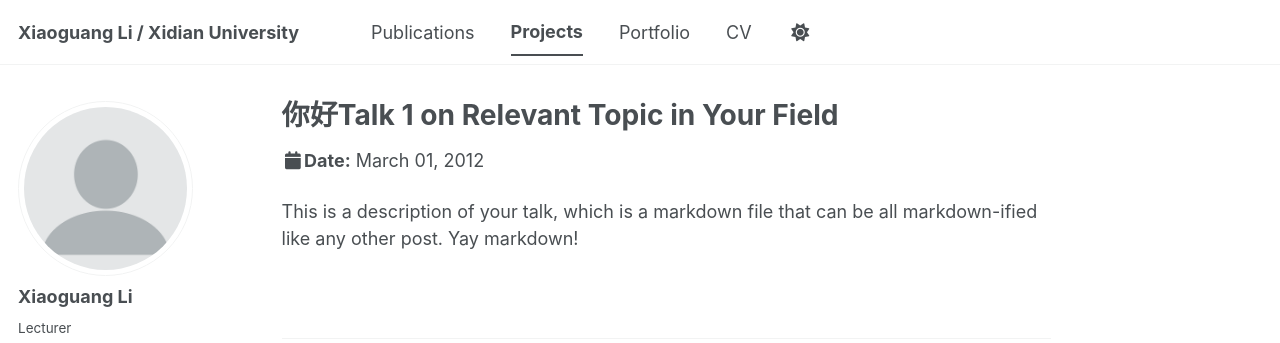
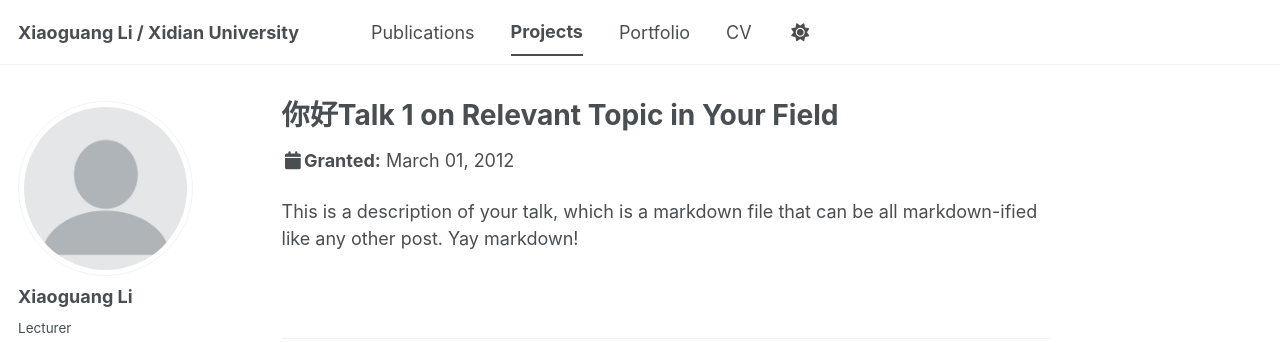
Before and after one commit to meliosem/meliosem.github.io, a Jekyll site: the page built from _projects/2012-03-01-talk-1.md, in a window 1280 px wide. Shown: the top 343 px of the page. Built offline with Jekyll 4.4.1, drawn with Linux system fonts in a browser that asks for light colours; some web fonts are replaced; a script bundle is joined from its source files by our own code; library files that are not in the unit come from our copies.

Commit message:
first commit

```diff
--- a/_layouts/project.html
+++ b/_layouts/project.html
@@ -33,7 +33,7 @@ layout: default
         {% if page.modified %}
           <p class="page__date"><strong><i class="fa fa-fw fa-calendar" aria-hidden="true"></i>Granted:</strong> <time datetime="{{ page.modified | date: "%Y-%m-%d" }}">{{ page.modified | date: "%B %d, %Y" }}</time></p>
         {% elsif page.date %}
-          <p class="page__date"><strong><i class="fa fa-fw fa-calendar" aria-hidden="true"></i>Date:</strong> <time datetime="{{ page.date | date_to_xmlschema }}">{{ page.date | date: "%B %d, %Y" }}</time></p>
+          <p class="page__date"><strong><i class="fa fa-fw fa-calendar" aria-hidden="true"></i>Granted:</strong> <time datetime="{{ page.date | date_to_xmlschema }}">{{ page.date | date: "%B %d, %Y" }}</time></p>
         {% endif %}
         {% if page.talk_type %}<p>{{page.talk_type}} at {{ page.venue }},  {{page.location}} {% endif %}
 
```
